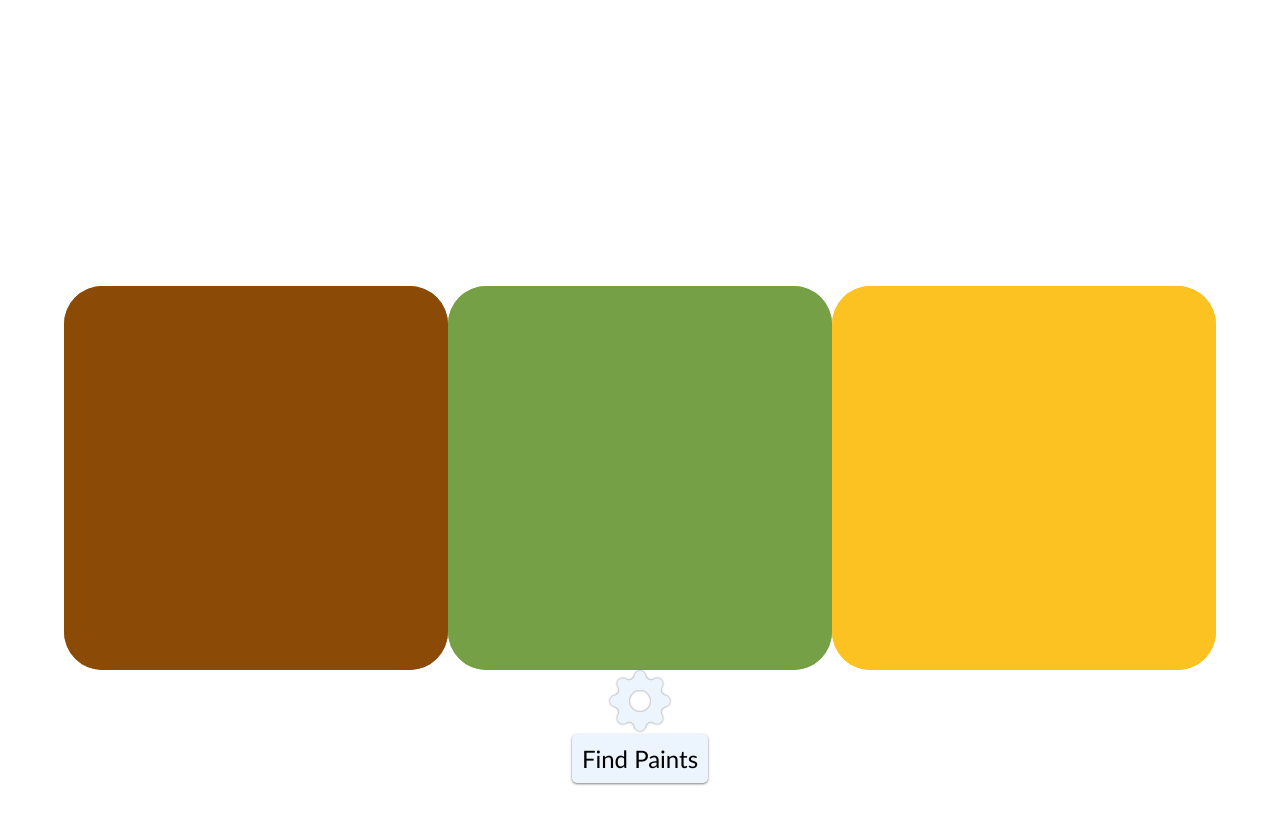
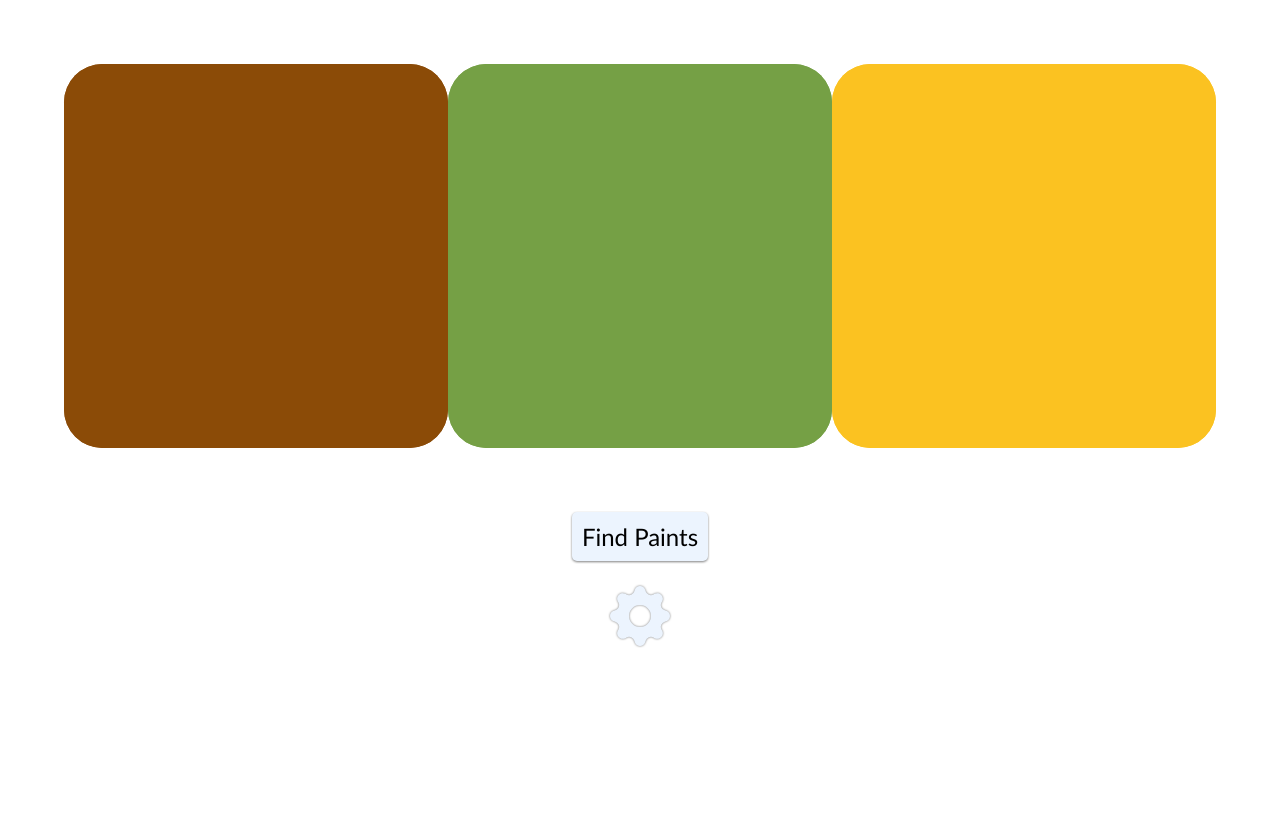
Before and after one commit to DonRomaniello/DaubNabIt, a React (Create React App) app: page / in a window 1280 px wide. Shown: the top 824 px of the page. After the commit the page ends 800 px from the top, so only its background shows below. Built offline with nearby package versions, Linux system fonts and the light colour scheme.

Commit message:
Fixed messy paints.

```diff
--- a/src/components/Settings.js
+++ b/src/components/Settings.js
@@ -6,15 +6,26 @@ import {
         currentBrand,
         selectBrands,
         selectPaints,
-          setBrand } from '../app/store/paintsSlice';
+        setBrand
+        } from '../app/store/paintsSlice';
 
 import { IconContext } from 'react-icons';
 
-import { BsArrowRepeat, BsGearFill } from 'react-icons/bs';
+import {
+        BsArrowRepeat,
+        BsGearFill
+        } from 'react-icons/bs';
 
-import { selectTimer, resetTimer } from '../app/store/timerSlice';
+import {
+        selectTimer,
+        resetTimer
+         } from '../app/store/timerSlice';
 
-import { paradeIsOpened, reGenerate, findMatches } from '../app/store/panelsSlice';
+import {
+        paradeIsOpened,
+        reGenerate,
+        findMatches
+        } from '../app/store/panelsSlice';
 
 import { SelectMenu } from './SelectMenu';
 
@@ -28,25 +39,24 @@ export function Settings() {
 
   const [settingsOpened, openSet] = useState(false);
 
-  const paradeOpened = useSelector(paradeIsOpened)
+  const paradeOpened = useSelector(paradeIsOpened);
 
   const { timer } = useSelector(selectTimer);
 
   const brands = useSelector(selectBrands);
 
-  const brand = useSelector(currentBrand)
+  const brand = useSelector(currentBrand);
 
-  const paints = useSelector(selectPaints)
+  const paints = useSelector(selectPaints);
 
   const reRoll = () => {
     dispatch(reGenerate())
     dispatch(findMatches({ paints, brand }))
     dispatch(resetTimer())
-
   }
 
   return (
-    <div className={`${styles.settingsRow} + ' ' + ${styles.settingsRowParadeOpened}`}>
+    <div className={`${styles.settingsRow} + ' ' + ${paradeOpened && styles.settingsRowParadeOpened}`}>
     <IconContext.Provider value={{ className: styles.context }}>
       <BsGearFill
       className={styles.gear}
--- a/src/components/Settings.module.css
+++ b/src/components/Settings.module.css
@@ -3,19 +3,21 @@
   justify-content: center;
   align-items: center;
   flex-direction: row;
+  padding-bottom: 25px;
 }
 
 .settingsRowParadeOpened {
-  position: fixed;
-  bottom: 5vw;
+  position: absolute;
+  top: 70vw;
   width: 100vw;
 }
+
+"Purple Gala" valspar
 
 .settingsRow > * {
   margin-right: 10px;
   margin-left: 10px;
 }
-
 
 .context {
   vertical-align: middle;
--- a/src/index.css
+++ b/src/index.css
@@ -5,7 +5,6 @@ body {
     sans-serif;
   -webkit-font-smoothing: antialiased;
   -moz-osx-font-smoothing: grayscale;
-  height: 80vw;
 }
 
 code {
--- a/src/modules/_searchPaints.js
+++ b/src/modules/_searchPaints.js
@@ -15,7 +15,7 @@ export const _searchPaints = (color, payload) => {
 
   const matches = []
 
-  if (brand == 'all' || 'all brands') {
+  if (brand == 'all' || brand == 'all brands') {
     paints.forEach((paint) => {
       if (!paint.rgb) {
         paint.rgb = _setRGBData(paint.hex)
```
Also changed, not shown: src/resources/corraller.js (+4 -4 lines), src/resources/allPaints.json, src/resources/asyncCoraller.js (deleted), 1 other file (tests, documents, lock files or other folders).
